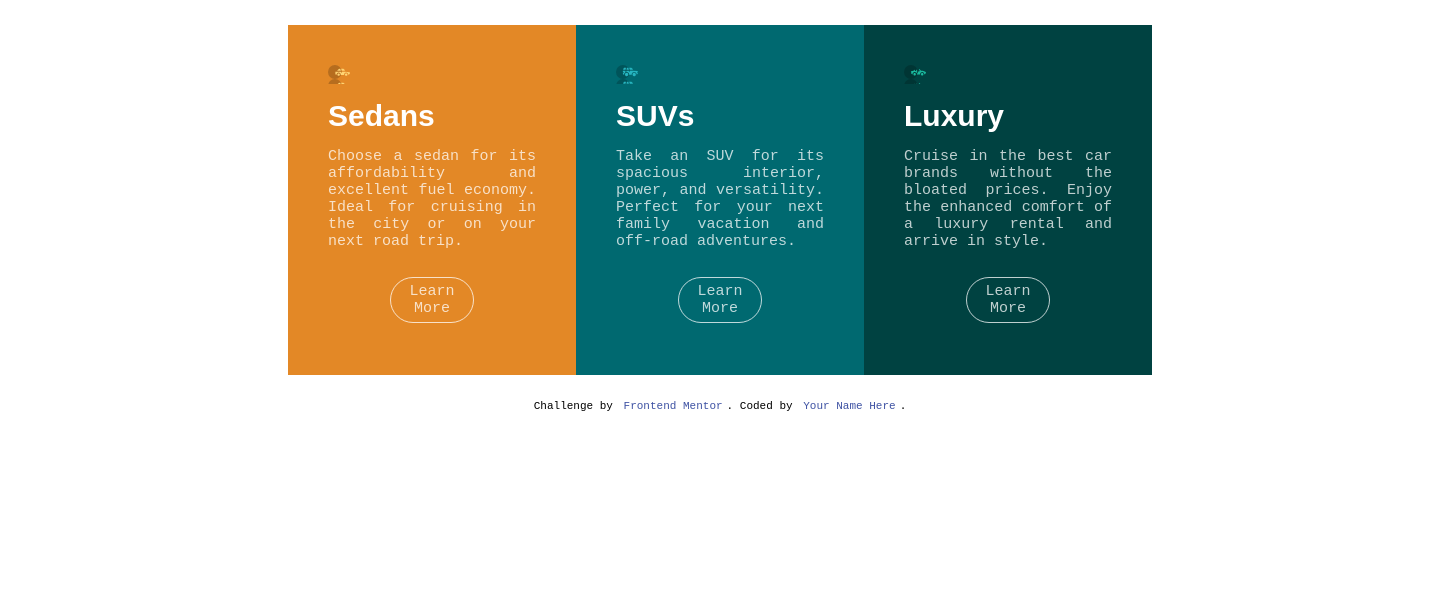
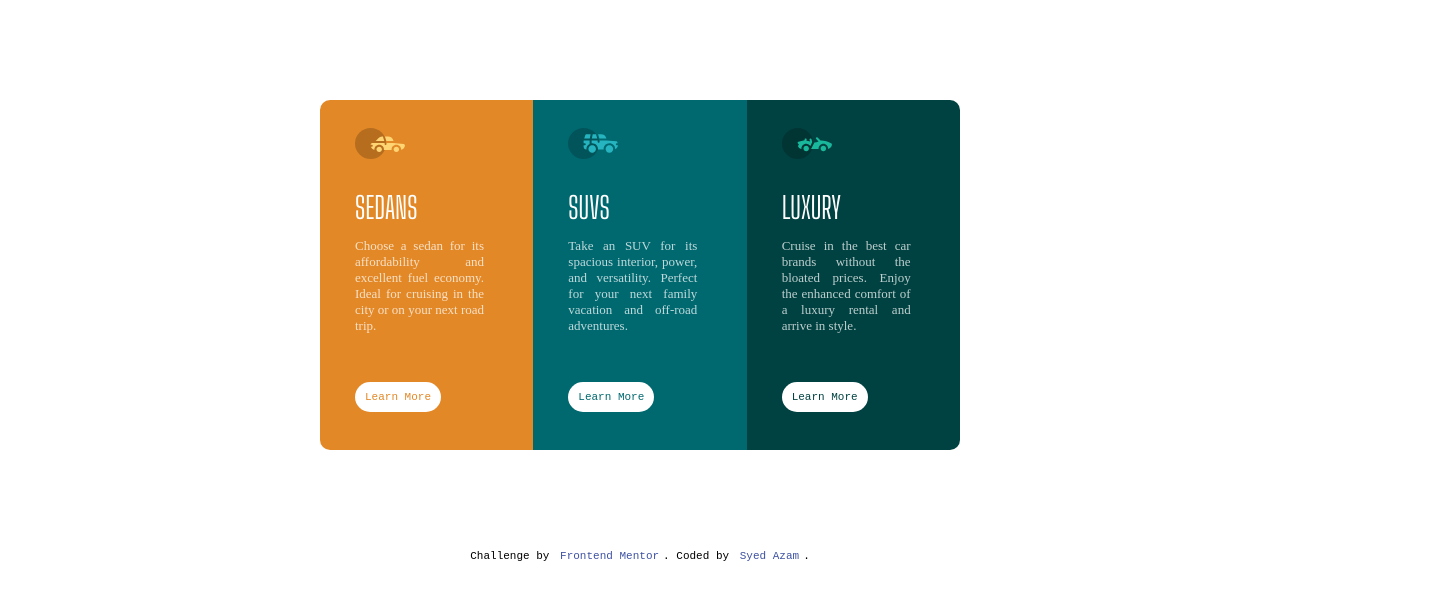
Before and after one commit to SyedAzam246/3-column-preview-card-component, a plain HTML site: page index.html in a window 1280 px wide. Shown: the whole page, 1440 px wide, since content can reach past the window. Drawn offline with Linux system fonts and the light colour scheme; a web font is replaced by a local one.

Commit message:
Desktop version complete

```diff
--- a/index.html
+++ b/index.html
@@ -5,6 +5,7 @@
   <meta name="viewport" content="width=device-width, initial-scale=1.0"> <!-- displays site properly based on user's device -->
 
   <link rel="icon" type="image/png" sizes="32x32" href="./images/favicon-32x32.png">
+  <link href="https://fonts.googleapis.com/css2?family=Big+Shoulders+Display&display=swap" rel="stylesheet">
   <link href='https://fonts.google.com/specimen/Lexend+Deca' rel='stylesheet'>
   <link href='https://fonts.google.com/specimen/Big+Shoulders+Display' rel='stylesheet'>
   <link rel="stylesheet" type="text/css" href="style.css">
@@ -20,7 +21,7 @@
         <h1>Sedans</h1>
         <p>Choose a sedan for its affordability and excellent fuel economy. Ideal for cruising in the city
           or on your next road trip.</p>
-          <a href="#" class="btn">Learn More</a>
+          <a href="#" class="btn btn-1">Learn More</a>
     </div>
 
     <div class="card card-2">
@@ -30,7 +31,7 @@
         <h1>SUVs</h1>
         <p>Take an SUV for its spacious interior, power, and versatility. Perfect for your next family vacation
           and off-road adventures.</p>
-        <a href="#" class="btn">Learn More</a>
+        <a href="#" class="btn btn-2">Learn More</a>
     </div>
 
     <div class="card card-3">
@@ -40,14 +41,14 @@
       <h1>Luxury</h1>
       <p>Cruise in the best car brands without the bloated prices. Enjoy the enhanced comfort of a luxury
         rental and arrive in style.</p>
-      <a href="#" class="btn">Learn More</a>
+      <a href="#" class="btn btn-3">Learn More</a>
     </div>
 
   </main>
 
   <div class="attribution">
     Challenge by <a href="https://www.frontendmentor.io?ref=challenge" target="_blank">Frontend Mentor</a>.
-    Coded by <a href="#">Your Name Here</a>.
+    Coded by <a href="https://www.linkedin.com/in/syedazam246/">Syed Azam</a>.
   </div>
 </body>
 </html>
--- a/style.css
+++ b/style.css
@@ -71,23 +71,29 @@ Very light gray (background, headings, buttons): hsl(0, 0%, 95%)
 body {
   font-family: "Lexend Deca", "Courier New", Courier, monospace;
   font-size: 15px;
-  width: var(--desktop);
+
 }
 
 main {
   display: flex;
-  width: 80%;
+  width: 50%;
   justify-content: center;
   align-items: center;
-  height: 400px;
-  margin: auto;
+  overflow: hidden;
+
+  height: 350px;
+  border-radius: 5px;
+  margin: 100px auto;
+  border-radius: 10px;
 }
 .card {
-    width: 25%;
+    width: 50%;
   display: flex;
   flex-direction: column;
-  padding: 40px;
-  height: 350px;
+  padding: 28px 35px;
+ height: 100%;
+ justify-content: space-between;
+
 }
 
 .card-1 {
@@ -102,12 +108,14 @@ main {
 
 .img {
   display: flex;
+  width: 60px;
 }
 .icon {
-  height: 1.2rem;
-  width: 1.4rem;
+  height: 3rem;
+  width: 50px;
   display: block;
   background-size: contain;
+  background-repeat: no-repeat;
 }
 .img--1 {
   background-image: url("/images/icon-sedans.svg");
@@ -121,25 +129,55 @@ main {
 
 h1 {
   color: #fff;
-  font-family: "Big Shoulders Display", sans-serif;
+  font-family: 'Big Shoulders Display';
   font-weight: 700;
-  margin-top: 15px;
+  font-weight: 400;
+  text-transform: uppercase;
 }
 
 p {
   color: var(--transparent-white);
-  font-weight: 400;
-  padding: 15px 0;
+  font-weight: 300;
+
   text-align: justify;
+  font-size: 13px;
+  width: 90%;
+  font-family: 'Lexend Deca';
 }
 
 a {
+  background-color: #fff;
   text-decoration: none;
-  color: var(--transparent-white);
+
   border: 1px solid var(--transparent-white);
-  width: 40%;
-  padding: 5px 3px;
-  margin: auto;
+  width: 60%;
+  padding: 8px 3px;
+  margin-top: 35px;
+  margin-bottom: 10px;
   text-align: center;
   border-radius: 25px;
+  font-size: 11px;
 }
+
+.btn-1 {
+color: var(--bright-orange);
+}
+.btn-2 {
+  color: var(--dark-cyan);
+}
+.btn-3 {
+  color: var(--vary-dark-cyan);
+}
+
+.btn-1:hover {
+  color: #fff;
+  background-color: var(--bright-orange);
+}
+.btn-2:hover {
+  color: #fff;
+  background-color: var(--dark-cyan);
+}
+.btn-3:hover {
+  color: #fff;
+  background-color: var(--vary-dark-cyan);
+}
```
